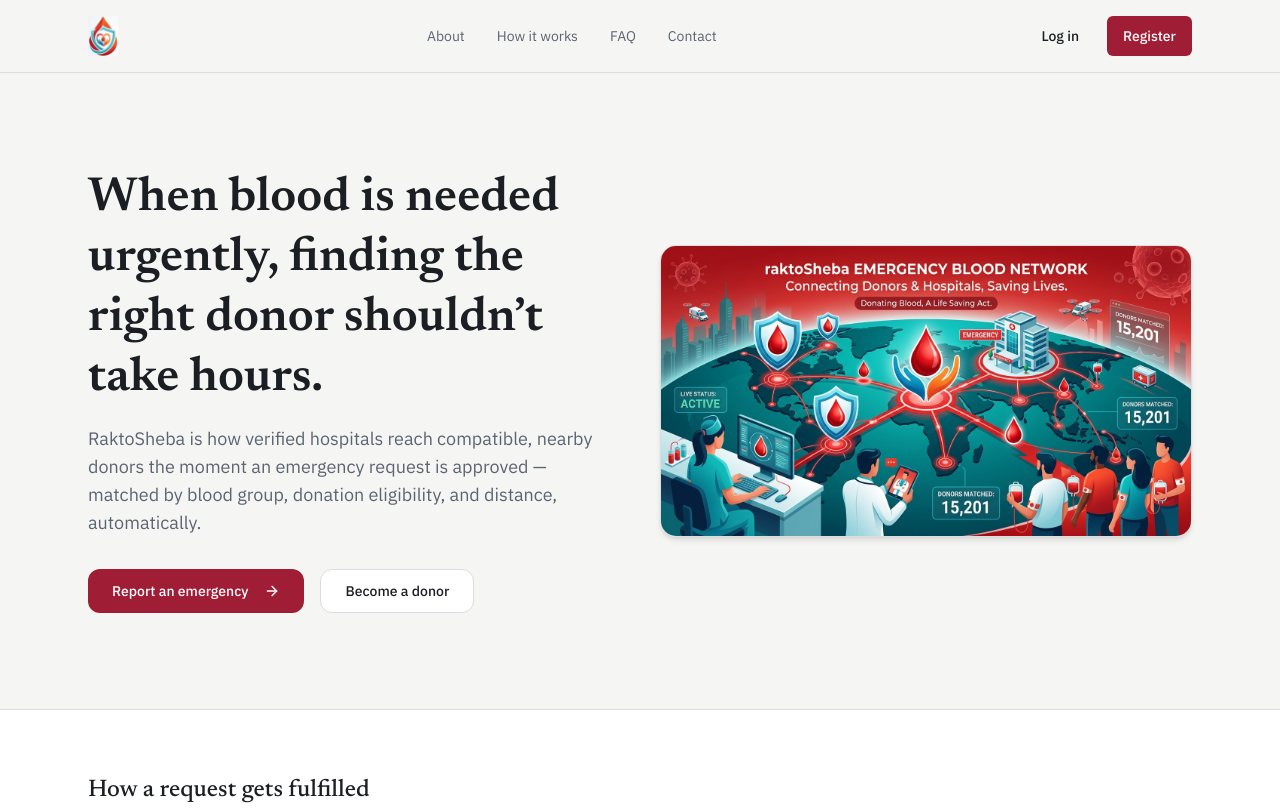
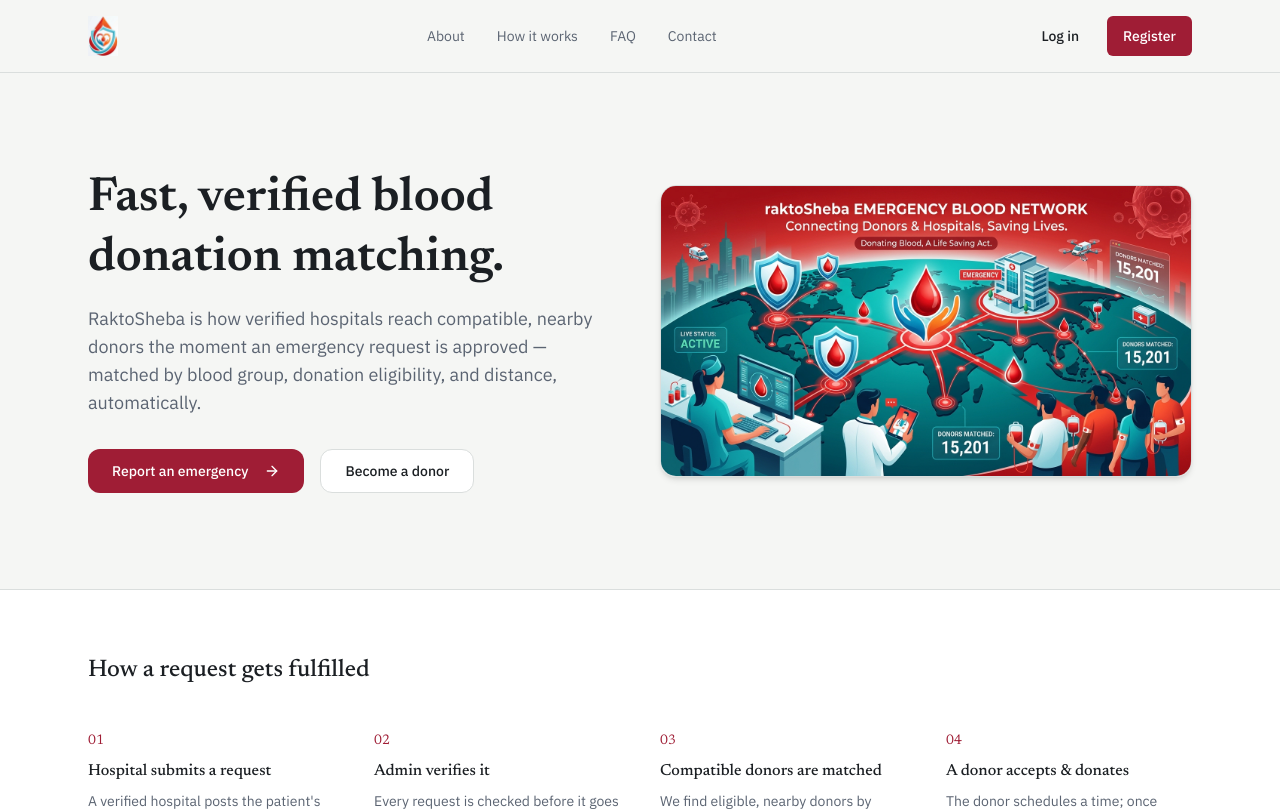
Before and after one commit to islamSorifulhero/Blood-Donation-Frontend, a Next.js app: page / in a window 1280 px wide. Shown: the top 811 px of the page. Built offline with nearby package versions, Linux system fonts and the light colour scheme.

Commit message:
Hero section Heading text short and updated

```diff
--- a/app/page.tsx
+++ b/app/page.tsx
@@ -15,7 +15,7 @@
           {/* Left Content */}
           <div className="flex flex-col justify-center">
             <h1 className="font-display text-4xl font-semibold leading-tight text-foreground md:text-5xl">
-              When blood is needed urgently, finding the right donor shouldn&rsquo;t take hours.
+              Fast, verified blood donation matching.
             </h1>
             <p className="mt-4 text-base text-muted-foreground md:text-lg">
               RaktoSheba is how verified hospitals reach compatible, nearby donors the moment
```
